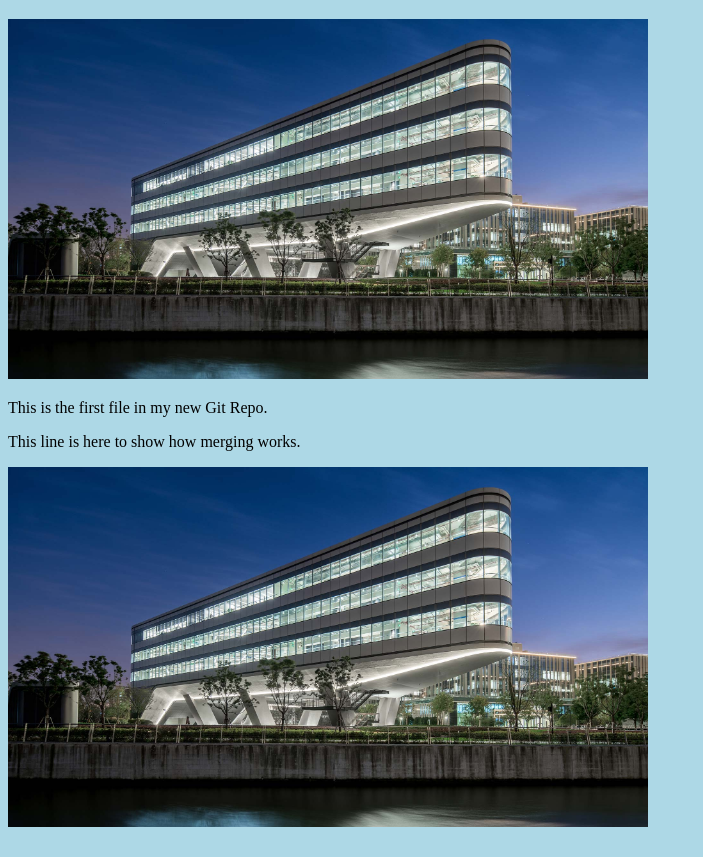
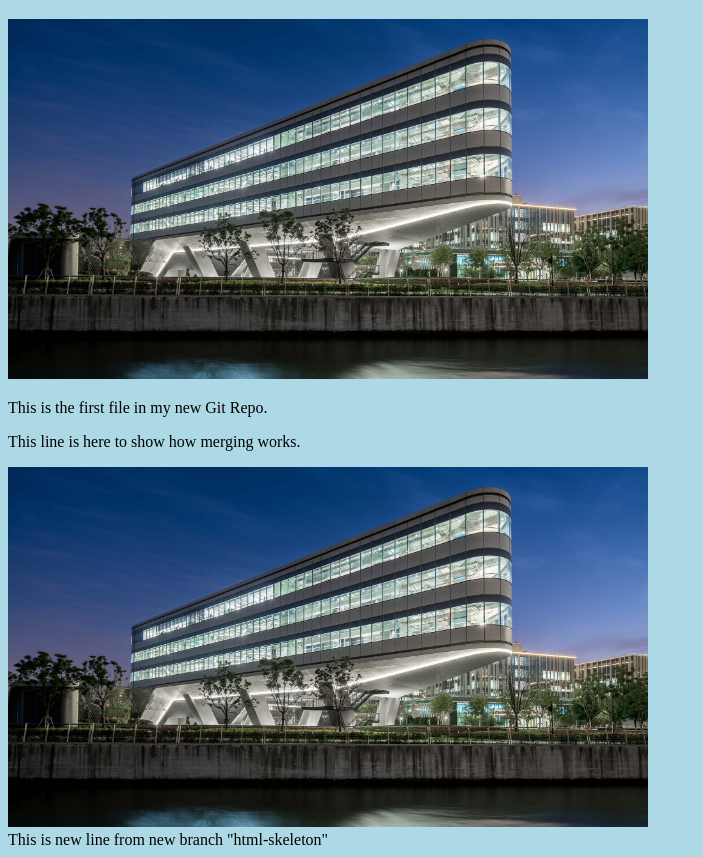
Before and after one commit to cengxiye/hello-world, a plain HTML site: page index.html in a window 1280 px wide. Shown: the part 61-918 px from the top of the page, without its empty margins (0-703 px from the left). Drawn offline with Linux system fonts and the light colour scheme.

```diff
--- a/index.html
+++ b/index.html
@@ -14,3 +14,5 @@
 
 </body>
 </html>
+
+This is new line from new branch "html-skeleton"
```
